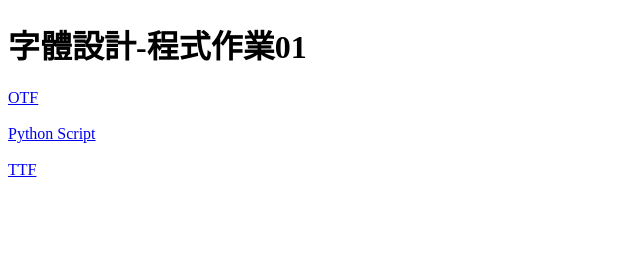
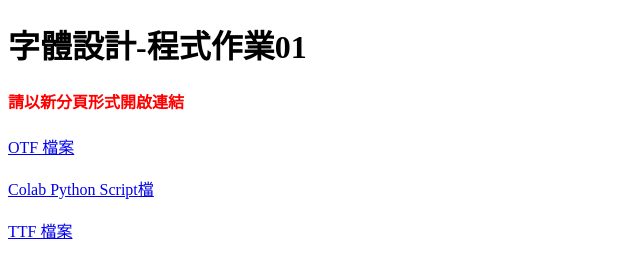
Before and after one commit to yang5678765/ct2022s, a plain HTML site: page hw01/index.html in a window 1280 px wide. Shown: the whole page, without its empty margins (0-640 px from the left). Drawn offline with Linux system fonts and the light colour scheme.

Commit message:
update hw1 html page

```diff
--- a/hw01/index.html
+++ b/hw01/index.html
@@ -5,22 +5,18 @@
 </head>
 <body>
 	<h1>字體設計-程式作業01</h1>
-	<div>
-		<a href="https://drive.google.com/file/d/1OV4QIjw8i0EVpkDePiCVt9UrqWChjKzH/view?usp=sharing">OTF
-			<!-- <button type="submit">OTF檔</button> -->
-		</a>
+	<h4 style="color:red">請以新分頁形式開啟連結</h4>
+	<div id="otf">
+		<a href="https://drive.google.com/file/d/1OV4QIjw8i0EVpkDePiCVt9UrqWChjKzH/view?usp=sharing">OTF 檔案</a>
 	</div>
 	<br/>
-	<div>
-		<a href="https://colab.research.google.com/drive/11JDJE4A36ejEPqrVMpnLpJvOGVPh5c8Y?usp=sharing">Python Script
-			<!-- <input type="button" value="Python Script檔"> -->
-		</a>
+	<div id="pyScript">
+		<a href="https://colab.research.google.com/drive/11JDJE4A36ejEPqrVMpnLpJvOGVPh5c8Y?usp=sharing">Colab Python Script檔</a>
 	</div>
 	<br/>
-	<div>
-		<a href="https://drive.google.com/file/d/1OwNWJWV7jHJJ2efig3t2zMPmSS3KFg6Y/view?usp=sharing">TTF
-			<!-- <input type="button" value="TTF檔"> -->
-		</a>
+	<div id="ttf">
+		<a href="https://drive.google.com/file/d/1OwNWJWV7jHJJ2efig3t2zMPmSS3KFg6Y/view?usp=sharing">TTF 檔案</a>
 	</div>
+
 </body>
 </html>
```
